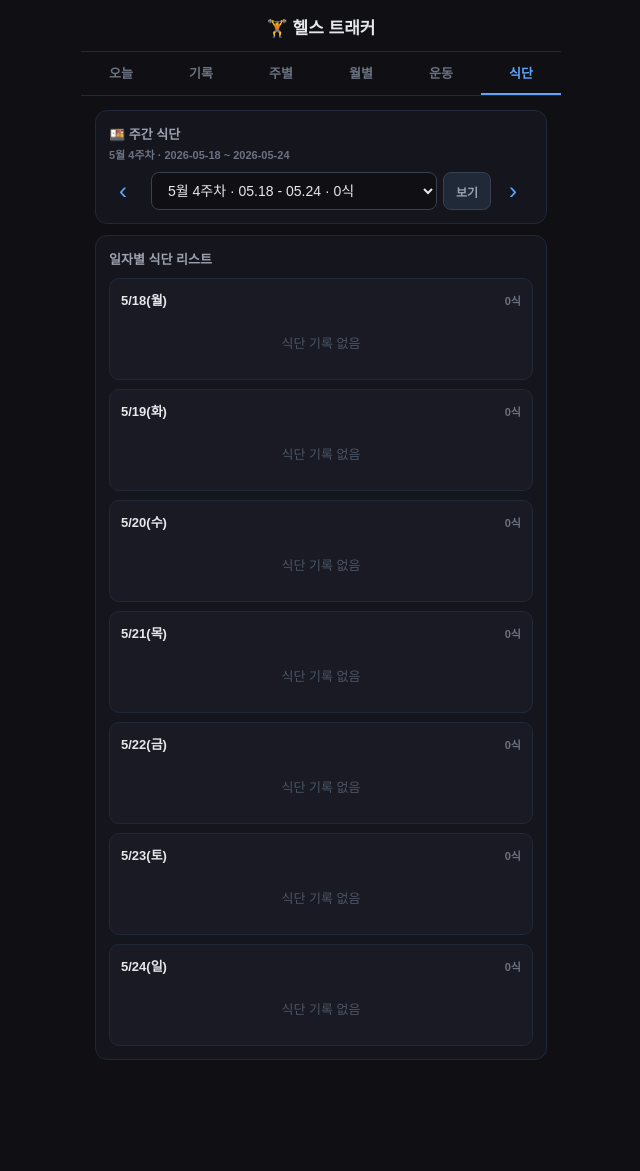
After one commit to rlalastjd782-oss/serviceproject, a Flask app: page /meals/weekly in a window 1280 px wide. The commit adds this page. Shown: the whole page, without its empty margins (319-959 px from the left). Run offline with Flask 3, Linux system fonts and the light colour scheme; data that the repository does not hold is empty.

Commit message:
주간 식단 확인 탭 추가

```diff
--- a/app.py
+++ b/app.py
@@ -112,6 +112,23 @@ def create_app() -> Flask:
             body_part_exercise_summary=list_exercise_summary_by_body_part(),
             body_parts=body_part_options(),
             active_page="exercises",
+        )
+
+    @app.get("/meals/weekly")
+    def meal_weekly_page():
+        selected_week = request.args.get("week") or week_start_for_date(current_local_date())
+        week_start = week_start_for_date(selected_week)
+        week_end = shift_date(week_start, 6)
+        return render_template(
+            "meal_weekly.html",
+            week_start=week_start,
+            week_end=week_end,
+            prev_week=shift_date(week_start, -7),
+            next_week=shift_date(week_start, 7),
+            week_label=meal_week_label(week_start),
+            week_options=list_meal_week_options(week_start),
+            meal_days=list_weekly_meal_days(week_start),
+            active_page="meals",
         )
 
     @app.post("/sets")
@@ -530,6 +547,77 @@ def grouped_meals_for_date(meal_date: str) -> list[dict[str, object]]:
     return groups
 
 
+def list_weekly_meal_days(week_start: str) -> list[dict[str, object]]:
+    week_end = shift_date(week_start, 6)
+    rows = get_db().execute(
+        """
+        SELECT *
+        FROM meal_entries
+        WHERE meal_date BETWEEN ? AND ?
+        ORDER BY meal_date ASC,
+            CASE meal_type
+                WHEN '아침' THEN 1
+                WHEN '점심' THEN 2
+                WHEN '저녁' THEN 3
+                WHEN '간식' THEN 4
+                ELSE 5
+            END,
+            created_at ASC,
+            id ASC
+        """,
+        (week_start, week_end),
+    ).fetchall()
+    rows_by_date: dict[str, list[sqlite3.Row]] = {}
+    for row in rows:
+        rows_by_date.setdefault(row["meal_date"], []).append(row)
+
+    days = []
+    for offset in range(7):
+        date_value = shift_date(week_start, offset)
+        entries = rows_by_date.get(date_value, [])
+        days.append(
+            {
+                "date": date_value,
+                "label": meal_day_label(date_value),
+                "entry_rows": entries,
+                "meal_count": len(entries),
+                "calories": sum(float(entry["calories"] or 0) for entry in entries),
+            }
+        )
+    return days
+
+
+def list_meal_week_options(selected_week: str, limit: int = 24) -> list[dict[str, str | int]]:
+    rows = get_db().execute(
+        """
+        SELECT
+            meal_date,
+            COUNT(id) AS meal_count
+        FROM meal_entries
+        GROUP BY meal_date
+        ORDER BY meal_date DESC
+        """
+    ).fetchall()
+    weeks: dict[str, int] = {selected_week: 0}
+    for row in rows:
+        week_key = week_start_for_date(row["meal_date"])
+        weeks[week_key] = weeks.get(week_key, 0) + int(row["meal_count"])
+
+    ordered_weeks = sorted(weeks.items(), key=lambda item: item[0], reverse=True)[:limit]
+    if selected_week not in dict(ordered_weeks):
+        ordered_weeks.append((selected_week, weeks[selected_week]))
+
+    return [
+        {
+            "key": week_key,
+            "label": meal_week_label(week_key),
+            "range": f"{format_short_date(week_key)} - {format_short_date(shift_date(week_key, 6))}",
+            "meal_count": meal_count,
+        }
+        for week_key, meal_count in ordered_weeks
+    ]
+
+
 def get_day_summary(day: str) -> dict[str, float]:
     db = get_db()
     workout = db.execute(
@@ -915,6 +1003,31 @@ def shift_date(date_text: str, days: int) -> str:
     return (datetime.strptime(date_text, "%Y-%m-%d") + timedelta(days=days)).strftime("%Y-%m-%d")
 
 
+def week_start_for_date(date_text: str) -> str:
+    try:
+        date_value = datetime.strptime(date_text, "%Y-%m-%d")
+    except ValueError:
+        date_value = datetime.strptime(current_local_date(), "%Y-%m-%d")
+    return (date_value - timedelta(days=date_value.weekday())).strftime("%Y-%m-%d")
+
+
+def meal_week_label(week_start: str) -> str:
+    date_value = datetime.strptime(shift_date(week_start, 6), "%Y-%m-%d")
+    week_of_month = ((date_value.day - 1) // 7) + 1
+    return f"{date_value.month}월 {week_of_month}주차"
+
+
+def meal_day_label(date_text: str) -> str:
+    date_value = datetime.strptime(date_text, "%Y-%m-%d")
+    weekdays = ["월", "화", "수", "목", "금", "토", "일"]
+    return f"{date_value.month}/{date_value.day}({weekdays[date_value.weekday()]})"
+
+
+def format_short_date(date_text: str) -> str:
+    date_value = datetime.strptime(date_text, "%Y-%m-%d")
+    return date_value.strftime("%m.%d")
+
+
 def value_at(values: list[str], index: int) -> str:
     if index >= len(values):
         return ""
--- a/static/styles.css
+++ b/static/styles.css
@@ -101,6 +101,7 @@ a {
 
 .tab-btn {
   flex: 1;
+  min-width: 54px;
   padding: 11px 0;
   border: 0;
   border-bottom: 2px solid transparent;
@@ -179,6 +180,30 @@ a {
   color: var(--muted);
   font-size: 13px;
   font-weight: 700;
+}
+
+.section-subtitle {
+  margin-top: 3px;
+  color: var(--dim);
+  font-size: 11px;
+  font-weight: 700;
+}
+
+.week-control-row {
+  display: grid;
+  grid-template-columns: 34px minmax(0, 1fr) 34px;
+  align-items: center;
+  gap: 8px;
+}
+
+.week-select-form {
+  display: grid;
+  grid-template-columns: minmax(0, 1fr) auto;
+  gap: 6px;
+}
+
+.week-select-form select {
+  min-width: 0;
 }
 
 .page-title {
@@ -531,6 +556,73 @@ label span {
   cursor: pointer;
   margin-bottom: 8px;
   padding: 12px 13px;
+}
+
+.weekly-meal-list {
+  display: grid;
+  gap: 9px;
+}
+
+.weekly-meal-day {
+  display: grid;
+  gap: 8px;
+  border: 1px solid var(--line);
+  border-radius: 10px;
+  background: var(--panel-2);
+  padding: 11px;
+}
+
+.weekly-meal-day-head {
+  display: flex;
+  align-items: center;
+  justify-content: space-between;
+  gap: 10px;
+}
+
+.weekly-meal-day-head strong {
+  color: var(--text);
+  font-size: 13px;
+}
+
+.weekly-meal-day-head span {
+  color: var(--dim);
+  font-size: 11px;
+  font-weight: 700;
+}
+
+.weekly-meal-items {
+  display: grid;
+  gap: 7px;
+}
+
+.weekly-meal-item {
+  display: grid;
+  grid-template-columns: auto minmax(0, 1fr);
+  align-items: start;
+  gap: 8px;
+  border-top: 1px solid var(--line);
+  padding-top: 8px;
+}
+
+.weekly-meal-main {
+  display: grid;
+  gap: 3px;
+  min-width: 0;
+}
+
+.weekly-meal-main strong {
+  color: var(--strong);
+  font-size: 13px;
+}
+
+.weekly-meal-main span {
+  color: var(--muted);
+  font-size: 11px;
+}
+
+.compact-empty {
+  padding: 4px 0 0;
+  text-align: left;
 }
 
 .ex-rank-item {
--- a/static/sw.js
+++ b/static/sw.js
@@ -1,4 +1,4 @@
-const CACHE_NAME = "workout-pwa-v3";
+const CACHE_NAME = "workout-pwa-v4";
 const ASSETS = ["/", "/static/styles.css", "/static/app.js", "/static/manifest.webmanifest", "/static/icon.svg"];
 
 self.addEventListener("install", (event) => {
--- a/templates/base.html
+++ b/templates/base.html
@@ -21,6 +21,7 @@
         <a class="tab-btn {% if active_page == 'weekly' %}active{% endif %}" href="{{ url_for('weekly_summary_page') }}">주별</a>
         <a class="tab-btn {% if active_page == 'monthly' %}active{% endif %}" href="{{ url_for('monthly_summary_page') }}">월별</a>
         <a class="tab-btn {% if active_page == 'exercises' %}active{% endif %}" href="{{ url_for('exercise_summary_page') }}">운동</a>
+        <a class="tab-btn {% if active_page == 'meals' %}active{% endif %}" href="{{ url_for('meal_weekly_page') }}">식단</a>
       </nav>
       <main class="content">
         {% block content %}{% endblock %}
--- /dev/null
+++ b/templates/meal_weekly.html
@@ -0,0 +1,63 @@
+{% extends "base.html" %}
+
+{% block title %}주간 식단{% endblock %}
+
+{% block content %}
+  <section class="section">
+    <div class="section-header">
+      <div>
+        <div class="section-title">🍱 주간 식단</div>
+        <div class="section-subtitle">{{ week_label }} · {{ week_start }} ~ {{ week_end }}</div>
+      </div>
+    </div>
+    <div class="week-control-row">
+      <a class="arrow-btn" href="{{ url_for('meal_weekly_page', week=prev_week) }}" aria-label="이전 주">‹</a>
+      <form method="get" action="{{ url_for('meal_weekly_page') }}" class="week-select-form">
+        <select name="week" aria-label="주 선택">
+          {% for option in week_options %}
+            <option value="{{ option.key }}" {% if option.key == week_start %}selected{% endif %}>
+              {{ option.label }} · {{ option.range }} · {{ option.meal_count }}식
+            </option>
+          {% endfor %}
+        </select>
+        <button type="submit" class="btn-small">보기</button>
+      </form>
+      <a class="arrow-btn" href="{{ url_for('meal_weekly_page', week=next_week) }}" aria-label="다음 주">›</a>
+    </div>
+  </section>
+
+  <section class="section">
+    <div class="section-header">
+      <div class="section-title">일자별 식단 리스트</div>
+    </div>
+    <div class="weekly-meal-list">
+      {% for day in meal_days %}
+        <article class="weekly-meal-day">
+          <div class="weekly-meal-day-head">
+            <strong>{{ day.label }}</strong>
+            <span>{{ day.meal_count }}식{% if day.calories %} · {{ "%.0f"|format(day.calories) }}kcal{% endif %}</span>
+          </div>
+          {% if day.entry_rows %}
+            <div class="weekly-meal-items">
+              {% for meal in day.entry_rows %}
+                <div class="weekly-meal-item">
+                  <span class="badge {{ meal_type_class(meal.meal_type) }}">{{ meal.meal_type or "식사" }}</span>
+                  <div class="weekly-meal-main">
+                    <strong>{{ meal.food_name }}</strong>
+                    <span>
+                      {% if meal.quantity %}{{ "%.0f"|format(meal.quantity) }}개{% endif %}
+                      {% if meal.grams %}{% if meal.quantity %} · {% endif %}{{ "%.1f"|format(meal.grams) }}g{% endif %}
+                      {% if meal.calories %}{% if meal.quantity or meal.grams %} · {% endif %}{{ "%.0f"|format(meal.calories) }}kcal{% endif %}
+                    </span>
+                  </div>
+                </div>
+              {% endfor %}
+            </div>
+          {% else %}
+            <div class="empty compact-empty">식단 기록 없음</div>
+          {% endif %}
+        </article>
+      {% endfor %}
+    </div>
+  </section>
+{% endblock %}
```
